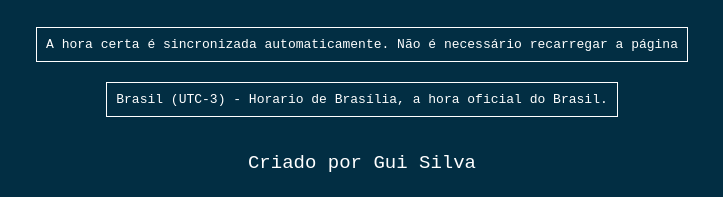
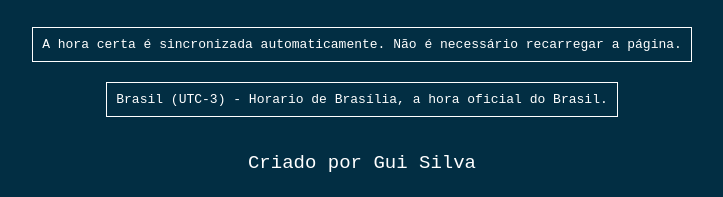
Before and after one commit to gui-silva-github/relogioAnalogico, a plain HTML site: page index.html in a window 1280 px wide. Shown: the part 593-790 px from the top of the page, 278-1001 px from the left. Drawn offline with Linux system fonts and the light colour scheme; a web font is replaced by a local one.

Commit message:
Estrutura do Relógio Analógico

```diff
--- a/index.html
+++ b/index.html
@@ -40,7 +40,7 @@
     </div>
     <div class="digital">--:--:--</div>
 
-    <p>A hora certa é sincronizada automaticamente. Não é necessário recarregar a página</p>
+    <p>A hora certa é sincronizada automaticamente. Não é necessário recarregar a página.</p>
     <p>Brasil (UTC-3) - Horario de Brasília, a hora oficial do Brasil.</p>
 
     <footer>Criado por Gui Silva</footer>
```
